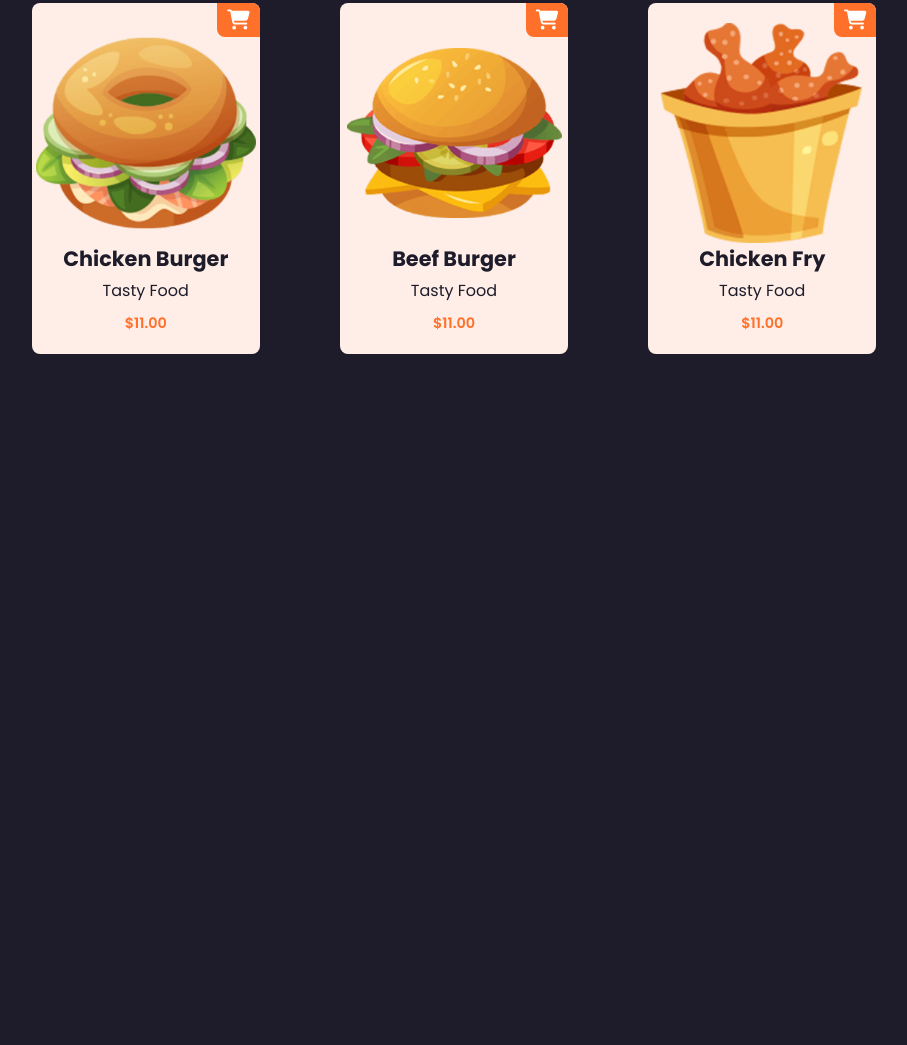
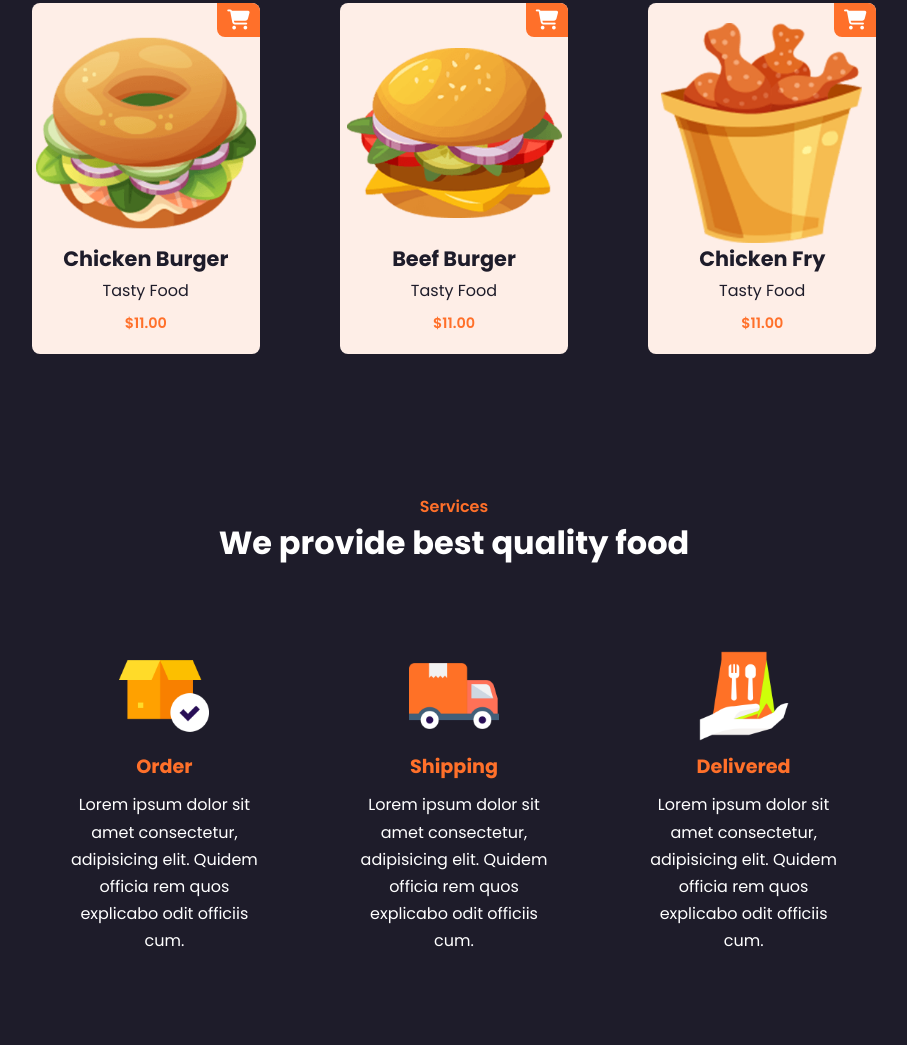
Before and after one commit to MeetTahmid/food-resturants-website, a plain HTML site: page index.html in a window 1280 px wide. Shown: the part 1433-2478 px from the top of the page, without its empty margins (186-1093 px from the left). Before the commit the page ends 1857 px from the top, so only its background shows below. Drawn offline with Linux system fonts and the light colour scheme; a script that the page names is missing.

Commit message:
added services section

```diff
--- a/index.html
+++ b/index.html
@@ -95,6 +95,33 @@
       </div>
     </div>
   </section>
+    <!----------- services start ------------->
+    <section class="services" id="services">
+      <div class="heading">
+        <span>Services</span>
+        <h2>We provide best quality food</h2>
+      </div>
+
+      <div class="service-container">
+        <div class="s-box">
+          <img src="img/img/s1.png" alt="">
+          <h3>Order</h3>
+          <p>Lorem ipsum dolor sit amet consectetur, adipisicing elit. Quidem officia rem quos explicabo odit officiis cum.</p>
+        </div>
+
+        <div class="s-box">
+          <img src="img/img/s2.png" alt="">
+          <h3>Shipping</h3>
+          <p>Lorem ipsum dolor sit amet consectetur, adipisicing elit. Quidem officia rem quos explicabo odit officiis cum.</p>
+        </div>
+
+        <div class="s-box">
+          <img src="img/img/s3.png" alt="">
+          <h3>Delivered</h3>
+          <p>Lorem ipsum dolor sit amet consectetur, adipisicing elit. Quidem officia rem quos explicabo odit officiis cum.</p>
+        </div>
+      </div>
+    </section>
 
 
 </body>
--- a/style.css
+++ b/style.css
@@ -195,12 +195,13 @@ header.sticky {
     margin: 4px 0 10px;
 }
 
-.box span{
+.box span {
     font-size: var(--p-font);
     color: var(--main-color);
     font-weight: 600;
 }
-.box .fa-solid{
+
+.box .fa-solid {
     background-color: var(--main-color);
     position: absolute;
     right: 0;
@@ -208,5 +209,31 @@ header.sticky {
     font-size: 20px;
     padding: 7px;
     padding: 7px 10px;
-    border-radius:0 0.5rem 0 0.5rem;
+    border-radius: 0 0.5rem 0 0.5rem;
 }
+
+.service-container {
+    display: grid;
+    grid-template-columns: repeat(auto-fit, minmax(240px, auto));
+    grid-gap: 1.5rem;
+    margin-top: 4rem;
+}
+
+.s-box {
+    text-align: center;
+    padding: 20px 30px;
+}
+
+.s-box img {
+    width: 90px;
+}
+
+.s-box h3 {
+    margin: 4px 0 10px;
+    color: var(--main-color);
+    font-size: 1.2rem;
+}
+
+.s-box p{
+    line-height: 1.7rem;
+}
```
